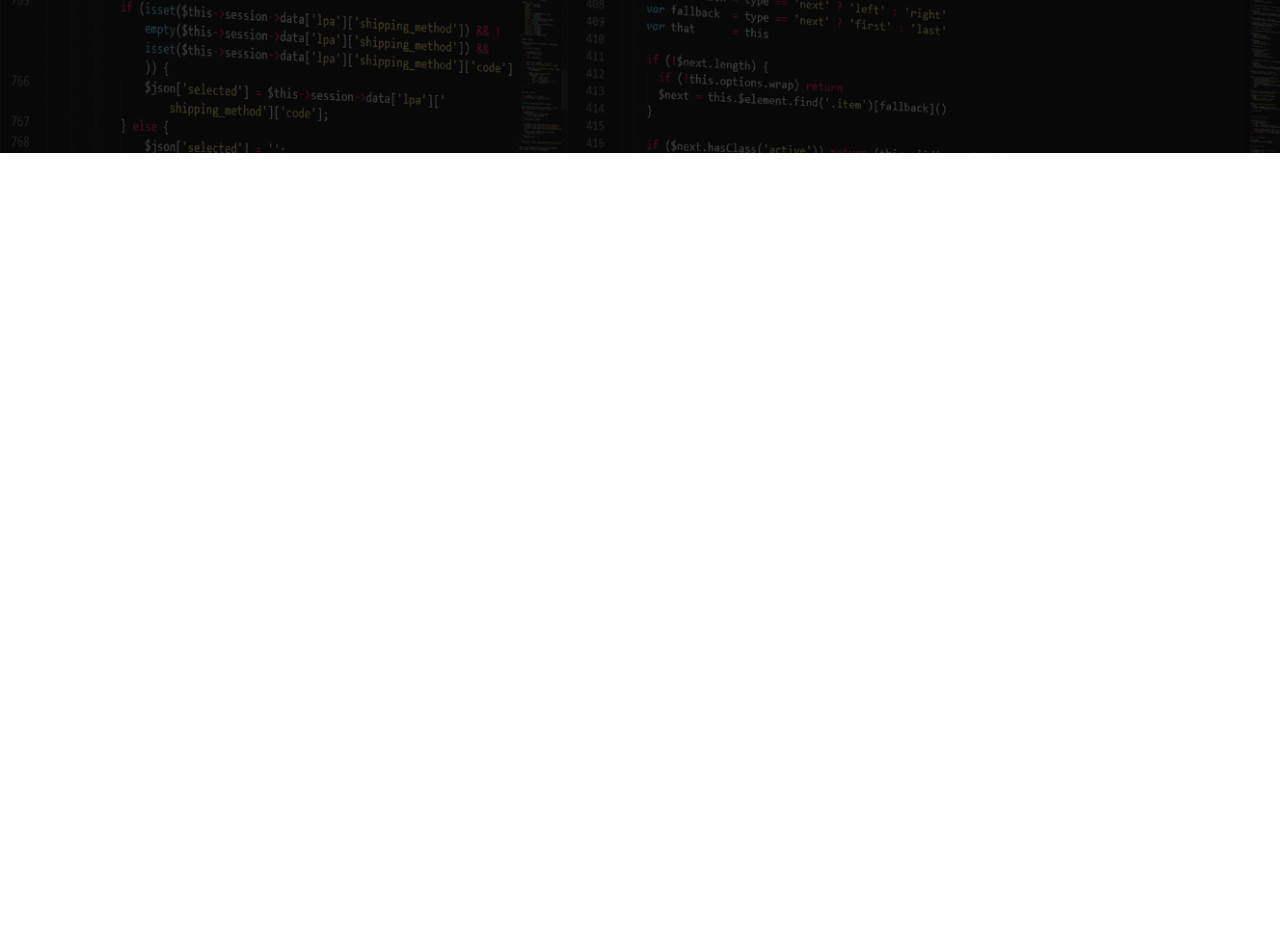
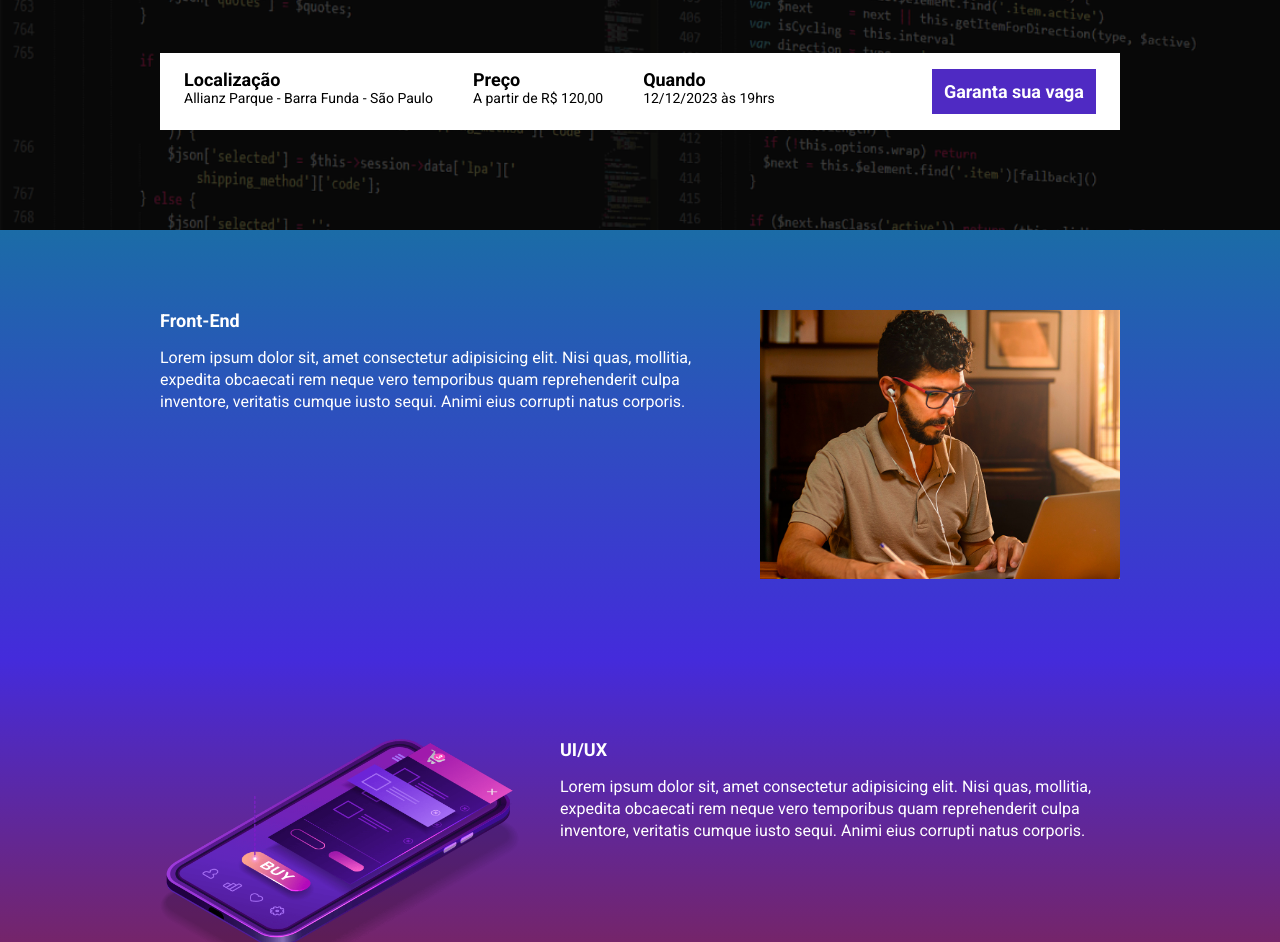
Before and after one commit to JonatasGdeC/ebac_tech_talks, a website built with Parcel: page src/index.html in a window 1280 px wide. Shown: the part 331-1273 px from the top of the page. Before the commit the page ends 800 px from the top, so only its background shows below. Built offline with nearby package versions, Linux system fonts and the light colour scheme.

Commit message:
Finalizando o projeto

```diff
--- a/package.json
+++ b/package.json
@@ -2,9 +2,9 @@
   "name": "ok",
   "version": "1.0.0",
   "description": "",
-  "main": "index.js",
   "scripts": {
     "dev": "parcel src/index.html src/styles/main.scss src/scripts/main.js",
+    "build":"parcel build src/index.html",
     "test": "echo \"Error: no test specified\" && exit 1"
   },
   "author": "",
--- a/src/index.html
+++ b/src/index.html
@@ -10,17 +10,76 @@
     <link href="https://fonts.googleapis.com/css2?family=Roboto:wght@400;700;900&display=swap" rel="stylesheet">
 
     <link rel="stylesheet" href="./styles/main.scss">
+    <link rel="stylesheet" href="https://unpkg.com/aos@next/dist/aos.css" />
 </head>
 <body>
     <header class="hero">
         <div class="container">
             <img class="hero__logo" src="./images/ebac_logo.svg" alt="Logo EBAC">
             <p class="hero__text">
-                O maior evento de tecnologia do Brasil começa em 10d 12h 20m 15s
+                O maior evento de tecnologia do Brasil começa em <span id="contador"></span>
             </p>
+            <div class="infos-bar" data-aos="fade-down">
+                <ul class="infos-bar__infos">
+                    <li class="infos-bar__infos__item">
+                        <b>Localização</b>
+                        Allianz Parque - Barra Funda - São Paulo
+                    </li>
+                    <li class="infos-bar__infos__item">
+                        <b>Preço</b>
+                        A partir de R$ 120,00
+                    </li>
+                    <li class="infos-bar__infos__item">
+                        <b>Quando</b>
+                        12/12/2023 às 19hrs
+                    </li>
+                </ul>
+                <a class="button button--primary" href="#">Garanta sua vaga</a>
+            </div>
         </div>
     </header>
 
+    <section class="event event--frontend">
+        <div class="container">
+            <div class="event__details" data-aos="fade-right">
+                <h2 class="event__details__title">Front-End</h2>
+                <p class="event__details__description">Lorem ipsum dolor sit, amet consectetur adipisicing elit. Nisi quas, mollitia, expedita obcaecati rem neque vero temporibus quam reprehenderit culpa inventore, veritatis cumque iusto sequi. Animi eius corrupti natus corporis.</p>
+            </div>
+            <img class="event__image" src="./images/frontend.png" alt="Front-End" data-aos="fade-left">
+        </div>
+    </section>
+
+    <section class="event event--ui-ux event--image-left">
+        <div class="container">
+            <div class="event__details" data-aos="fade-left">
+                <h2 class="event__details__title">UI/UX</h2>
+                <p class="event__details__description">Lorem ipsum dolor sit, amet consectetur adipisicing elit. Nisi quas, mollitia, expedita obcaecati rem neque vero temporibus quam reprehenderit culpa inventore, veritatis cumque iusto sequi. Animi eius corrupti natus corporis.</p>
+            </div>
+            <img class="event__image" src="./images/ui-ux.png" alt="UI-UX" data-aos="fade-right">
+        </div>
+    </section>
+
+    <section class="event event--data">
+        <div class="container">
+            <div class="event__details" data-aos="fade-right">
+                <h2 class="event__details__title">Data Science </h2>
+                <p class="event__details__description">Lorem ipsum dolor sit, amet consectetur adipisicing elit. Nisi quas, mollitia, expedita obcaecati rem neque vero temporibus quam reprehenderit culpa inventore, veritatis cumque iusto sequi. Animi eius corrupti natus corporis.</p>
+            </div>
+            <img class="event__image" src="./images/data.png" alt="Data" data-aos="fade-left">
+        </div>
+    </section>
+
+    <section class="event event--backend event--image-left">
+        <div class="container">
+            <div class="event__details" data-aos="fade-left">
+                <h2 class="event__details__title">Back-end</h2>
+                <p class="event__details__description">Lorem ipsum dolor sit, amet consectetur adipisicing elit. Nisi quas, mollitia, expedita obcaecati rem neque vero temporibus quam reprehenderit culpa inventore, veritatis cumque iusto sequi. Animi eius corrupti natus corporis.</p>
+            </div>
+            <img class="event__image" src="./images/backend.png" alt="Backend" data-aos="fade-right">
+        </div>
+    </section>
+
+    <script src="https://unpkg.com/aos@next/dist/aos.js"></script>
     <script src="./scripts/main.js"></script>
 </body>
 </html>
--- a/src/scripts/main.js
+++ b/src/scripts/main.js
@@ -1 +1,28 @@
-console.log('Olá mundo')
+AOS.init();
+
+const dataDoEvento = new Date("Dec 12, 2023 19:00:00")
+const timeStampDoEvento = dataDoEvento.getTime();
+
+const contaAsHoras = setInterval(function(){
+    const agora = new Date();
+    const timeStampAgora = agora.getTime();
+
+    const distanciaAtéEvento = timeStampDoEvento - timeStampAgora;
+
+    const diasEmMs = 1000*60*60*24
+    const horaEmMs = 1000*60*60
+    const minutoEmMs = 1000*60
+    const seguntosEmMs = 1000
+
+    const diasAtéOEvento = Math.floor(distanciaAtéEvento/diasEmMs) // <-- Para quantidade de dias;
+    const horasAtéEvento = Math.floor(distanciaAtéEvento%diasEmMs/horaEmMs) //<-- Para quantidade de horas;
+    const minutosAtéEvento = Math.floor(distanciaAtéEvento%horaEmMs/minutoEmMs)
+    const segundosAtéEvento = Math.floor(distanciaAtéEvento%minutoEmMs/seguntosEmMs)
+
+    document.getElementById('contador').innerHTML = `${diasAtéOEvento}d ${horasAtéEvento}h ${minutosAtéEvento}m ${segundosAtéEvento}s`
+
+    if(distanciaAtéEvento<0){
+        clearInterval(contaAsHoras)
+        document.getElementById('contador').innerHTML = "Evento expirado"
+    }
+}, 1000)
--- /dev/null
+++ b/src/styles/_event.scss
@@ -0,0 +1,63 @@
+@use 'variables';
+
+.event{
+    padding: 80px 0;
+
+    &--frontend{
+        background-image: linear-gradient(180deg, variables.$blue1, variables.$blue2);
+    }
+
+    &--ui-ux{
+        background-image: linear-gradient(180deg, variables.$blue2, variables.$pink);
+    }
+
+    &--data{
+        background-image: linear-gradient(180deg, variables.$pink, variables.$yellow);
+    }
+
+    &--backend{
+        background-image: linear-gradient(180deg, variables.$yellow, variables.$pink);
+    }
+
+    &--image-left{
+        .container{
+            flex-direction: row-reverse;
+        }
+    }
+
+    .container{
+        display: flex;
+        gap: 40px;
+    }
+
+    &__image{
+        max-width: 360px;
+    }
+
+    &__details{
+        &__title{
+            font-size: 18px;
+            font-weight: bold;
+            margin-bottom: 16px;
+        }
+
+        &__description{
+            line-height: 22px;
+        }
+    }
+
+    @media(max-width: 640px){
+        .container{
+            display: block;
+        }
+
+        &__image{
+            width: 100%;
+        }
+
+        &__details{
+            margin-right: 0;
+            margin-bottom: 16px;
+        }
+    }
+}
--- a/src/styles/_hero.scss
+++ b/src/styles/_hero.scss
@@ -1,3 +1,5 @@
+@use 'variables';
+
 .hero{
     padding-top: 64px;
     padding-bottom: 100px;
@@ -16,7 +18,7 @@
         left: 0;
         width: 100%;
         height: 100%;
-        background-color: #000;
+        background-color: variables.$secudaryTextColor;
         content: '';
         opacity: 0.7;
     }
--- /dev/null
+++ b/src/styles/_variables.scss
@@ -0,0 +1,9 @@
+$textColor: #fff;
+$secudaryTextColor: #000;
+
+$corButton: #4F2AC3;
+
+$blue1: #1B6CA7;
+$blue2: #442BDB;
+$pink: #89223b;
+$yellow:#9c791d;
--- /dev/null
+++ b/src/styles/components/_buttons.scss
@@ -0,0 +1,25 @@
+@use '../variables';
+
+.button{
+    padding: 12px;
+    font-size: 18px;
+    font-weight: bold;
+    text-decoration: none;
+    text-align: center;
+    white-space: nowrap;
+
+    &--primary{
+        color: variables.$textColor;
+        background-color: variables.$corButton;
+    }
+
+    @media (max-width: 640px){
+        display: block;
+        width: 100%;
+    }
+
+    @media (max-width: 1024px){
+        display: flex;
+        align-items: center;
+    }
+}
--- /dev/null
+++ b/src/styles/components/_infos-bar.scss
@@ -0,0 +1,42 @@
+@use '../variables';
+
+.infos-bar{
+    padding: 16px 24px;
+    background-color: variables.$textColor;
+    display: flex;
+    justify-content: space-between;
+    &__infos{
+        display: flex;
+        gap: 40px;
+
+        &__item{
+            font-size: 14px;
+            color: variables.$secudaryTextColor;
+
+            b{
+                font-size: 18px;
+                display: block;
+                color: variables.$secudaryTextColor;
+            }
+        }
+    }
+
+    @media(max-width: 640px){
+        display: block;
+
+        &__infos{
+            display: block;
+
+            &__item{
+                margin-bottom: 24px;
+            }
+        }
+    }
+
+    @media(max-width:1024px){
+
+        &__infos{
+            gap: 16px;
+        }
+    }
+}
--- a/src/styles/main.scss
+++ b/src/styles/main.scss
@@ -1,11 +1,16 @@
+@use 'variables';
 @use 'hero';
+@use 'components/infos-bar';
+@use 'components/buttons';
+@use 'event';
 
 *{
     margin: 0;
     padding: 0;
     box-sizing: border-box;
     font-family: Roboto, sans-serif;
-    color: #fff;
+    list-style: none;
+    color: variables.$textColor;
 }
 
 .container{
```
